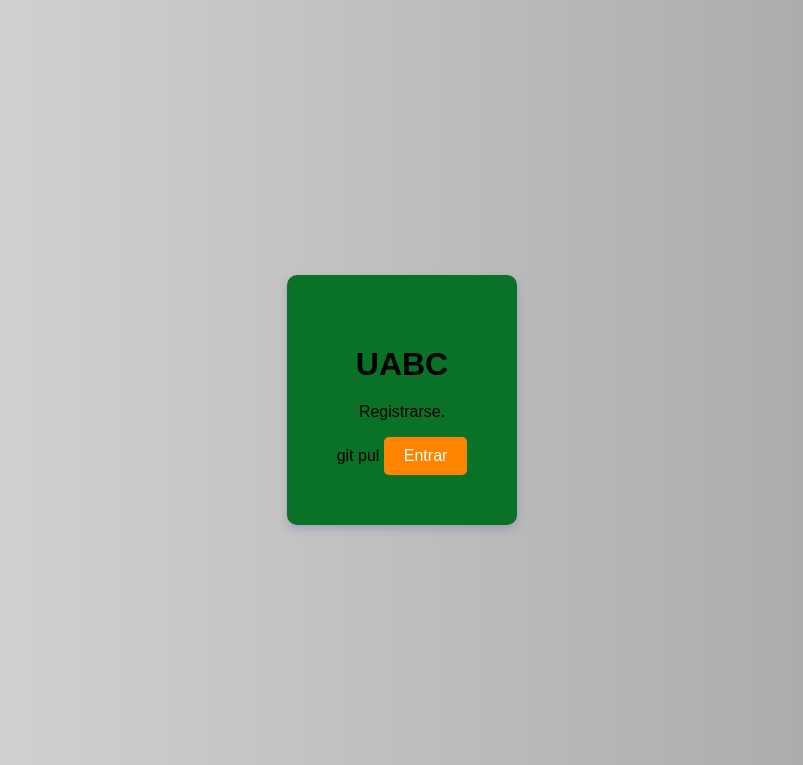
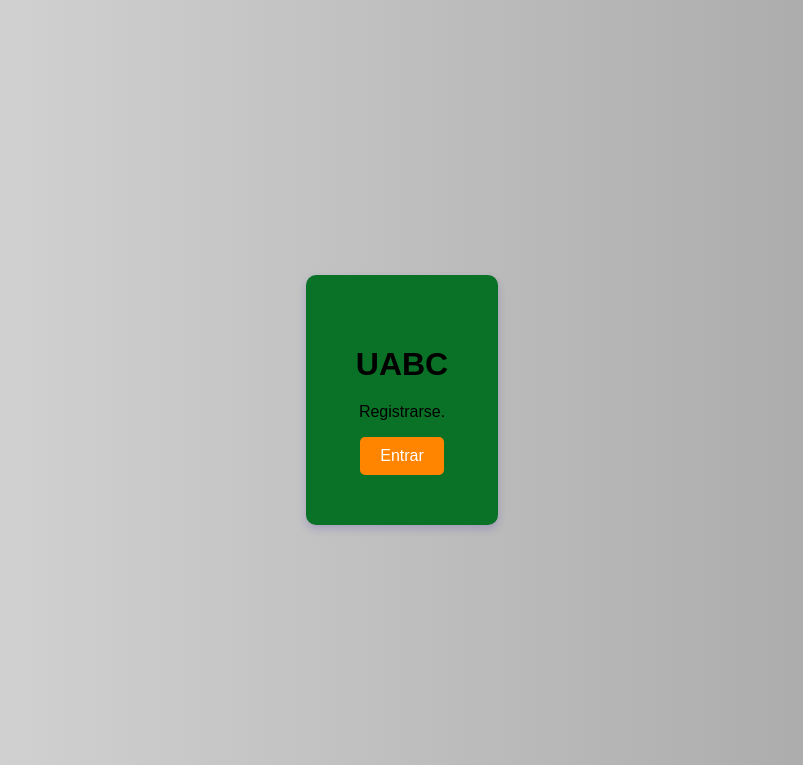
Before and after one commit to julianparra1/villavix, a Flask app: page / in a window 1280 px wide. Shown: the top 765 px of the page, without its empty margins (238-1041 px from the left). Run offline with Flask 3, Linux system fonts and the light colour scheme.

Commit message:
Diseño solo cambie texto2

```diff
--- a/main.py
+++ b/main.py
@@ -8,4 +8,4 @@ def hello_world():
 
 @app.route('/luis')
 def hello():
-    return "Hola soy luis"
+    return "<h1>Hola descompuse esto</h1>"
--- a/templates/index.html
+++ b/templates/index.html
@@ -10,7 +10,7 @@
     <div class="container">
         <h1>UABC</h1>
         <p>Registrarse.</p>
-git pul        <a href="www.pokemon.com" class="btn">Entrar</a>
+      <a href="luis" class="btn">Entrar</a>
     </div>
 </body>
 </html>
```
